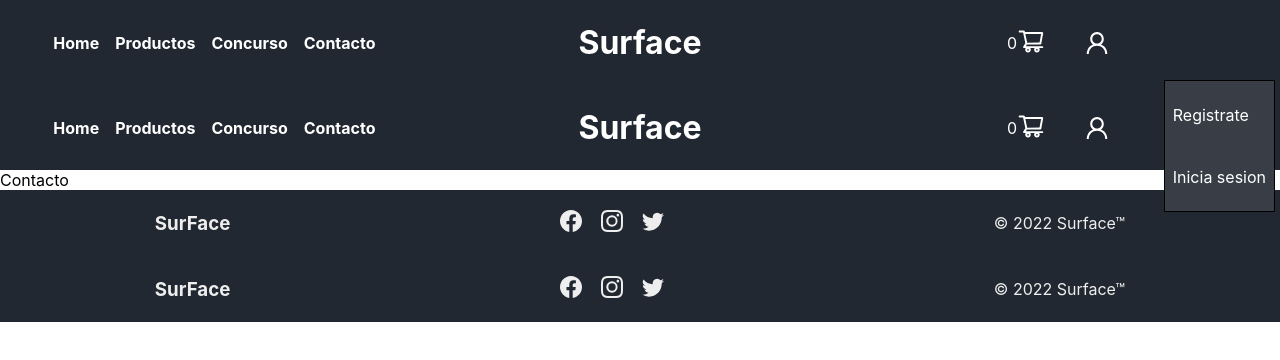
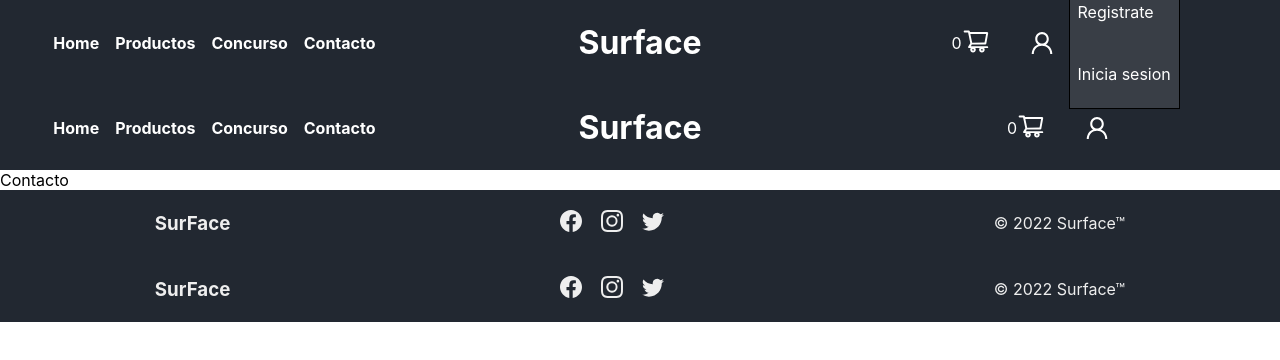
Before and after one commit to JoaquinDeLuca/surface, a React (Create React App) app: page /contact in a window 1280 px wide. Both pictures are taken after a click on the icon 1097 px from the left and 42 px from the top of the page. Shown: the top 360 px of the page. Built offline with nearby package versions, Linux system fonts and the light colour scheme.

Commit message:
se borra style en linea

```diff
--- a/src/components/header/User/User.jsx
+++ b/src/components/header/User/User.jsx
@@ -75,7 +75,7 @@
         {userImg === null ? <AiOutlineUser size='28px'  onClick={changeDisplay}  style={{width:'54px', borderRadius:'100%', cursor:'pointer'}} /> : <img style={{width:'54px', height:'54px', borderRadius:'100%', cursor:'pointer'}} onClick={changeDisplay} src={userImg} alt='user'/>}
 
       </div>
-      <div className='dropDown' style={{display, position: 'absolute', right:'5px'}}>
+      <div className='dropDown' style={{display}}>
         {menuOptions}
       </div>
     </>
```
